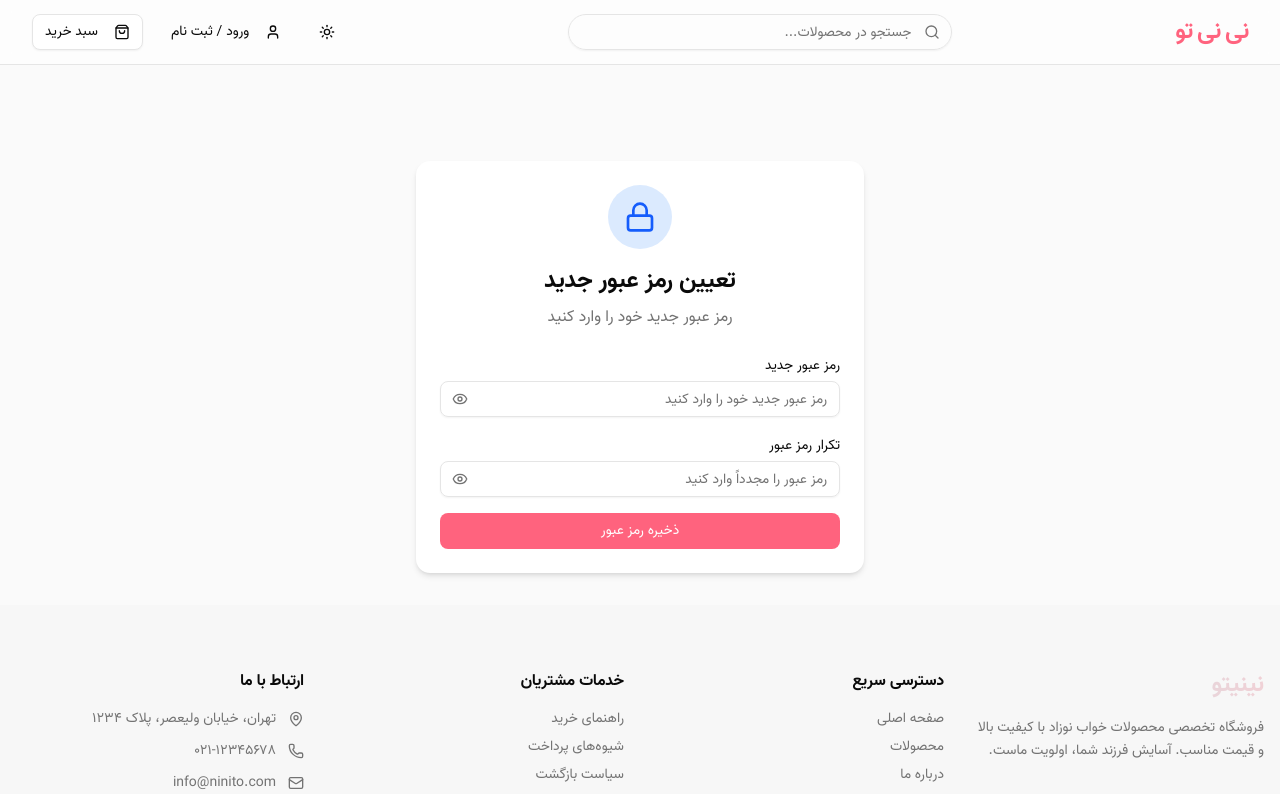
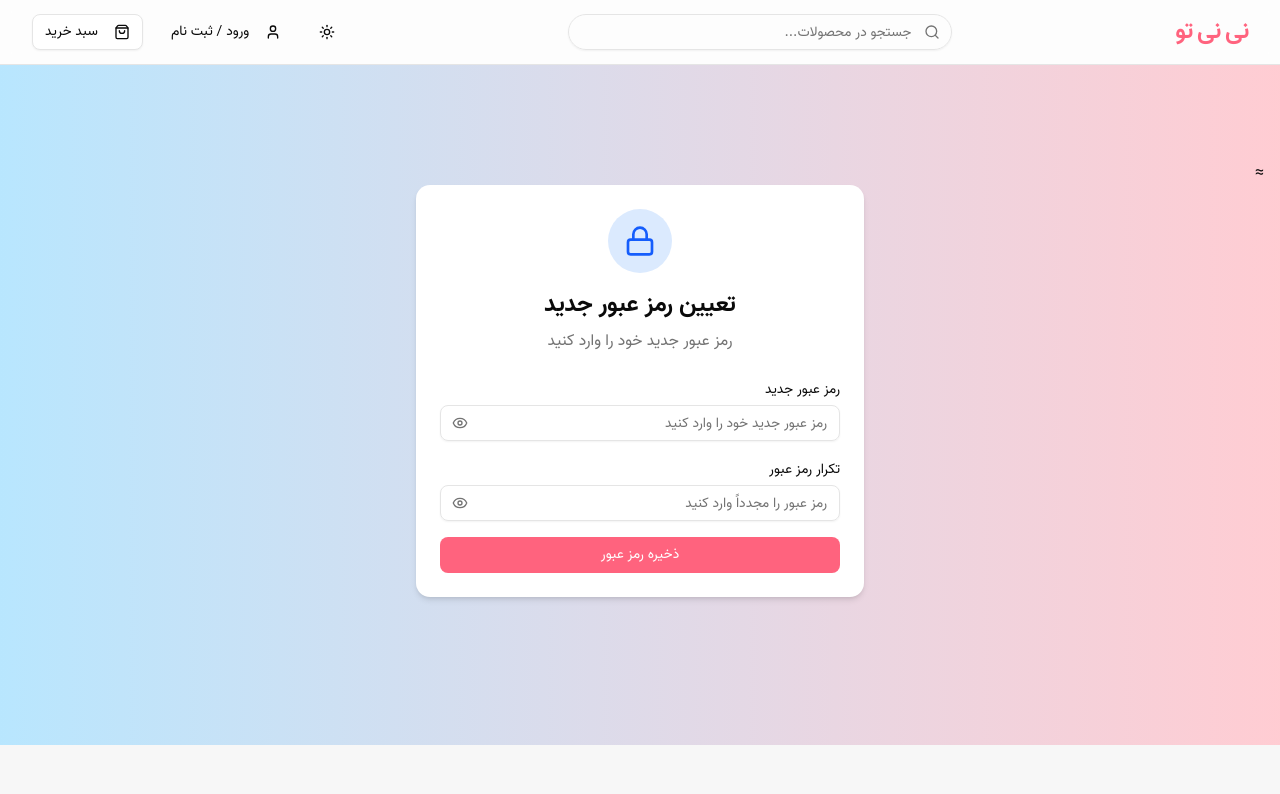
Before and after one commit to LoopCrafter/ninito-client, a Next.js app: page /auth/reset-password/1 in a window 1280 px wide. Shown: the top 794 px of the page. Built offline with nearby package versions, Linux system fonts and the light colour scheme.

Commit message:
Added background to reset Password page

```diff
--- a/app/auth/reset-password/[code]/page.tsx
+++ b/app/auth/reset-password/[code]/page.tsx
@@ -49,13 +49,9 @@ export default function ResetPassword() {
 
   if (isSuccess) {
     return (
-      <section className="container mx-auto px-4 py-8 pt-24">
-        <motion.div
-          initial={{ opacity: 0, y: 20 }}
-          animate={{ opacity: 1, y: 0 }}
-          transition={{ duration: 0.5 }}
-          className="max-w-md mx-auto"
-        >
+      <section className=" bg-gradient-to-r from-sky-200 to-rose-200 dark:from-sky-700 dark:to-rose-700 min-h-[85vh]">
+        <div className="container mx-auto px-4 py-8 pt-24">
+          <motion.div className="max-w-md mx-auto">
             <div className="bg-card rounded-xl p-6 shadow-md">
               <div className="text-center space-y-6">
                 <div className="w-16 h-16 bg-green-100 dark:bg-green-900 rounded-full flex items-center justify-center mx-auto">
@@ -66,8 +62,8 @@ export default function ResetPassword() {
                     رمز عبور تغییر یافت
                   </h2>
                   <p className="text-muted-foreground">
-                  رمز عبور شما با موفقیت تغییر یافت. اکنون می‌توانید با رمز عبور
-                  جدید وارد شوید
+                    رمز عبور شما با موفقیت تغییر یافت. اکنون می‌توانید با رمز
+                    عبور جدید وارد شوید
                   </p>
                 </div>
                 <Link href="/auth?tab=login">
@@ -78,12 +74,15 @@ export default function ResetPassword() {
               </div>
             </div>
           </motion.div>
+        </div>
       </section>
     );
   }
 
   return (
-    <section className="container mx-auto px-4 py-8 pt-24">
+    <section className=" bg-gradient-to-r from-sky-200 to-rose-200 dark:from-sky-700 dark:to-rose-700 min-h-[85vh]">
+      <div className="container mx-auto px-4 py-8 pt-24">
+        ≈
         <motion.div
           initial={{ opacity: 0, y: 20 }}
           animate={{ opacity: 1, y: 0 }}
@@ -172,6 +171,7 @@ export default function ResetPassword() {
             </form>
           </div>
         </motion.div>
+      </div>
     </section>
   );
 }
```
Lines whose indentation alone changed are shown as unchanged.
